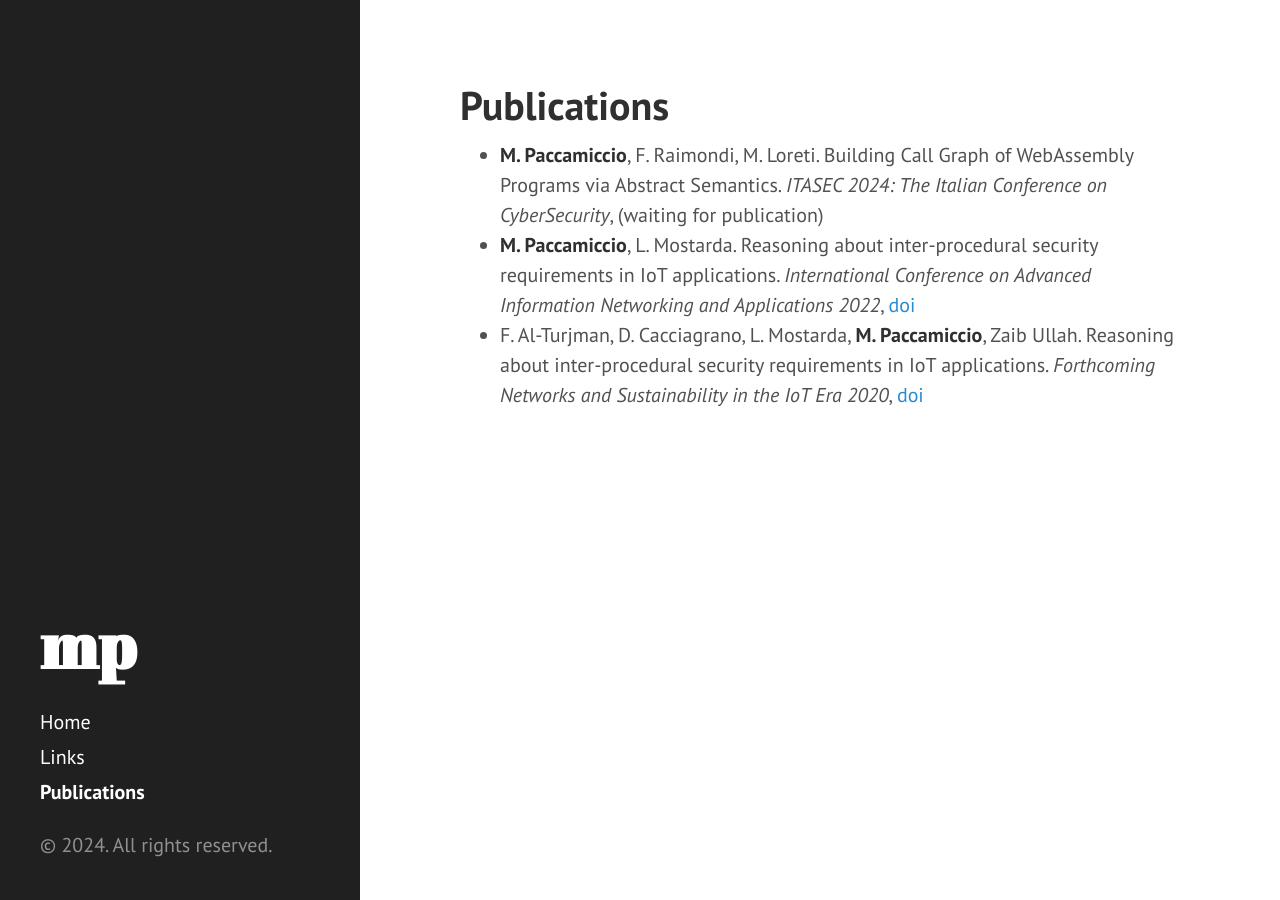
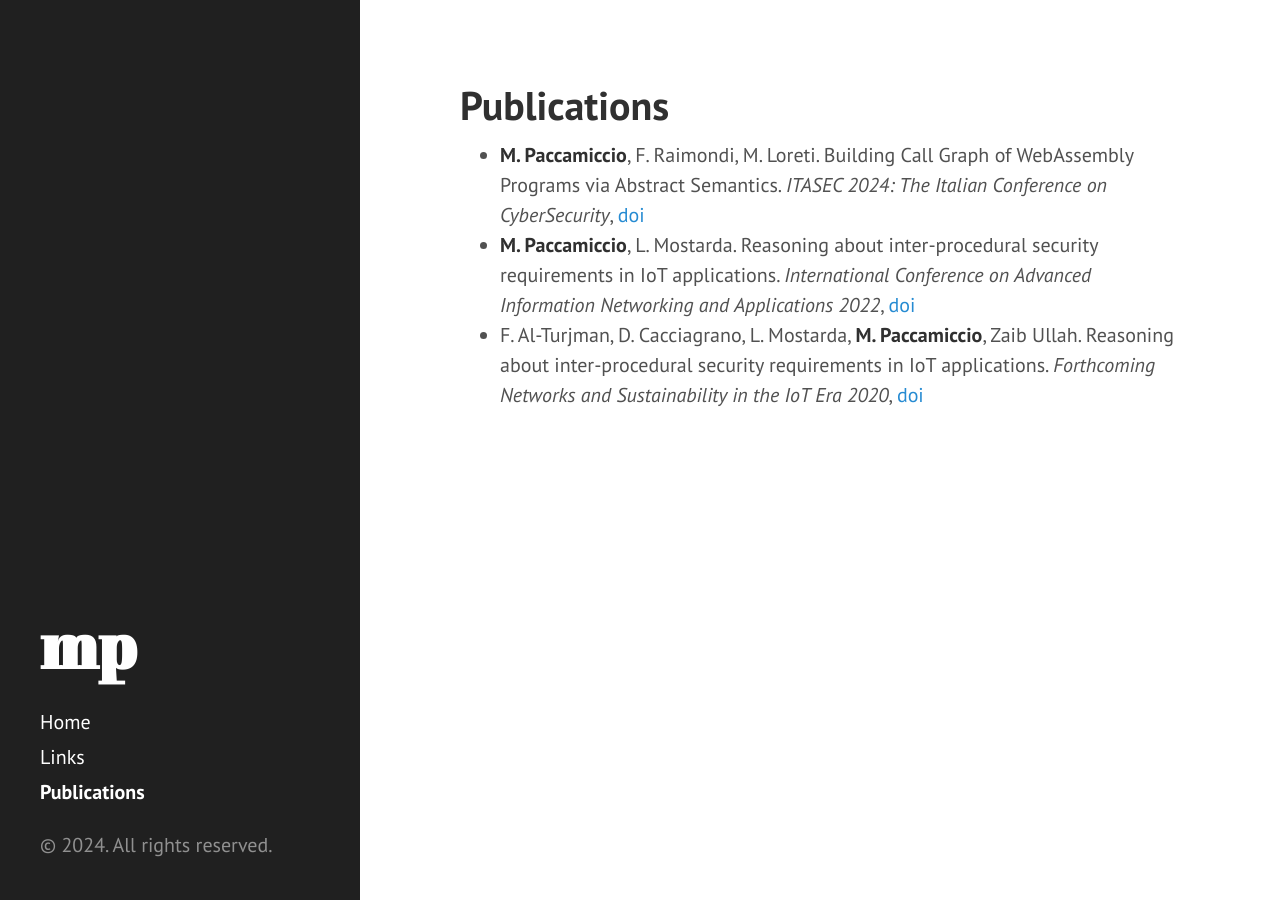
Before and after one commit to ringzer0x00/ringzer0x00.github.io, a Jekyll site: the page built from publications.md, in a window 1280 px wide. Built offline with Jekyll 4.4.1, drawn with Linux system fonts in a browser that asks for light colours.

Commit message:
updated publications

```diff
--- a/publications.md
+++ b/publications.md
@@ -3,7 +3,7 @@ layout: page
 title: Publications
 ---
 
-* **M. Paccamiccio**, F. Raimondi, M. Loreti. Building Call Graph of WebAssembly Programs via Abstract Semantics. *ITASEC 2024: The Italian Conference on CyberSecurity*, (waiting for publication)
+* **M. Paccamiccio**, F. Raimondi, M. Loreti. Building Call Graph of WebAssembly Programs via Abstract Semantics. *ITASEC 2024: The Italian Conference on CyberSecurity*, [doi](https://doi.org/10.48550/arXiv.2407.14527)
 * **M. Paccamiccio**, L. Mostarda. Reasoning about inter-procedural security requirements in IoT applications. *International Conference on Advanced Information Networking and Applications 2022*, [doi](https://doi.org/10.1007/978-3-030-99619-2_24)
 * F. Al-Turjman, D. Cacciagrano, L. Mostarda, **M. Paccamiccio**, Zaib Ullah. Reasoning about inter-procedural security requirements in IoT applications.
 *Forthcoming Networks and Sustainability in the IoT Era 2020*, [doi](https://doi.org/10.1007/978-3-030-69431-9_9)
```
